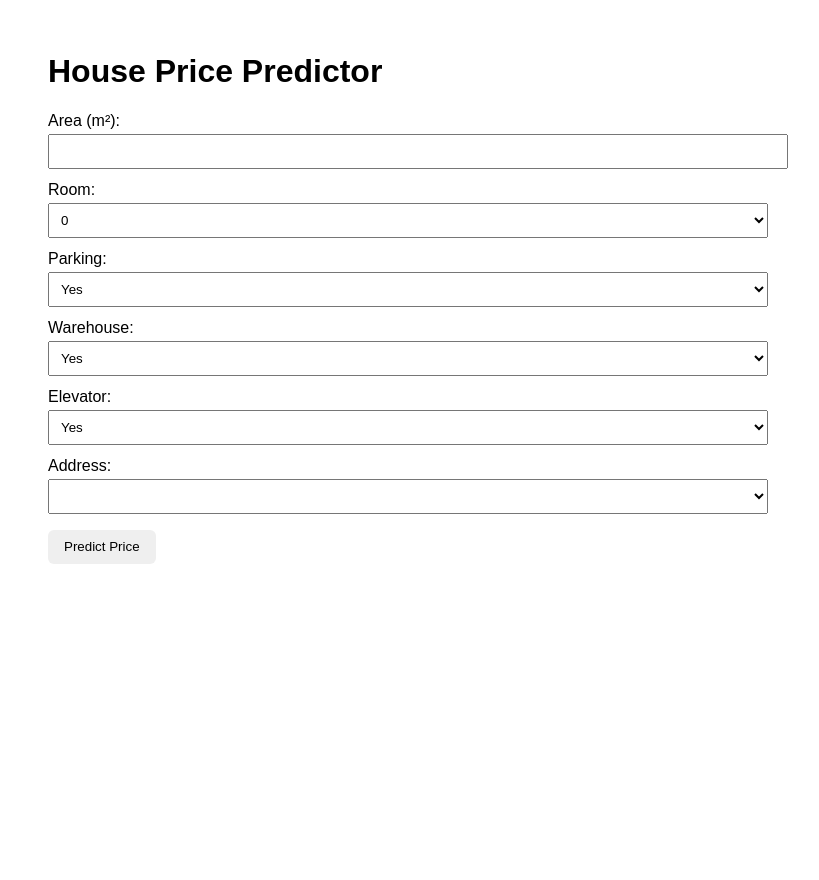
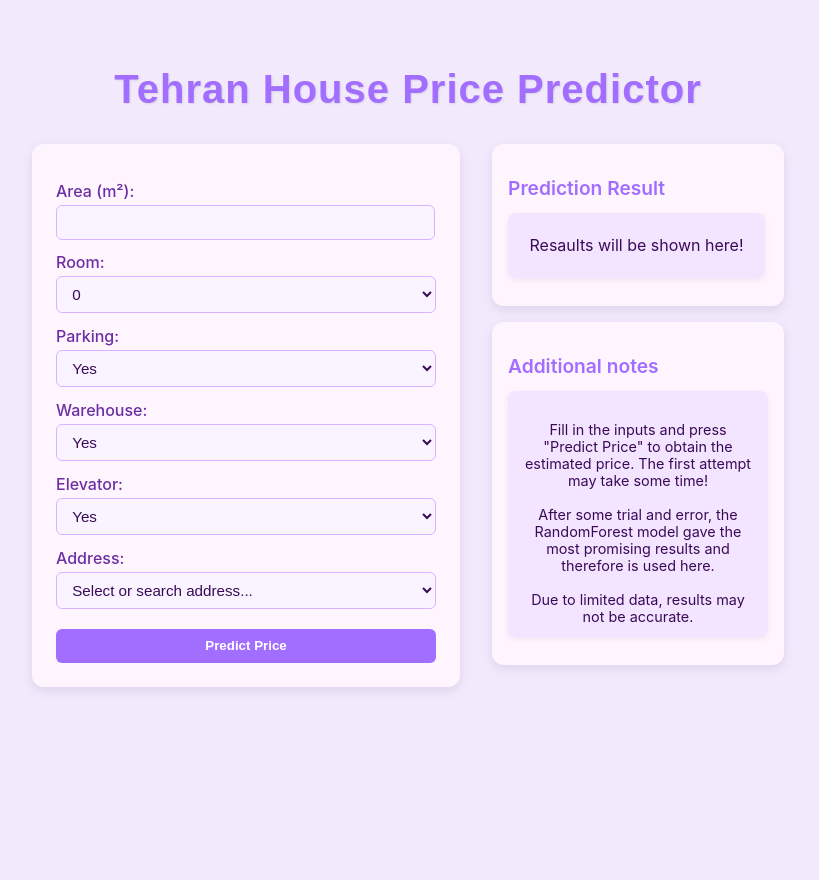
Before and after one commit to atr0pz/House-Pricing-Prediction, a Django app: page / in a window 1280 px wide. Shown: the whole page, without its empty margins (232-1051 px from the left). Before the commit the page ends 564 px from the top, so only its background shows below. Run offline with Django 5.2, Linux system fonts and the light colour scheme; lists and menus that the app fills with data are empty; some libraries are stand-ins or nearby versions.

Commit message:
feat: final UI changes

```diff
--- a/House_Price_Pred/housing/static/housing/scripts.js
+++ b/House_Price_Pred/housing/static/housing/scripts.js
@@ -1,13 +1,13 @@
-document.addEventListener('DOMContentLoaded', function() {
+document.addEventListener('DOMContentLoaded', function () {
   const form = document.getElementById('prediction-form');
   const resultDiv = document.getElementById('result');
   const addressSelect = document.getElementById('address');
 
   // Fetch all addresses and populate the dropdown
   fetch('/api/addresses/')
-        .then(response => response.json())
-        .then(data => {
-            data.forEach(address => {
+    .then((response) => response.json())
+    .then((data) => {
+      data.forEach((address) => {
         const option = document.createElement('option');
         option.value = address;
         option.textContent = address;
@@ -17,16 +17,16 @@ document.addEventListener('DOMContentLoaded', function() {
       // Initialize searchable dropdown with Tom Select
       new TomSelect('#address', {
         create: false,
-                sortField: { field: "text", direction: "asc" },
-                placeholder: "Select or search address..."
+        sortField: { field: 'text', direction: 'asc' },
+        placeholder: 'Select or search address...',
       });
     })
-        .catch(error => {
+    .catch((error) => {
       console.error('Error loading addresses:', error);
     });
 
   // Handle form submission
-    form.addEventListener('submit', async function(event) {
+  form.addEventListener('submit', async function (event) {
     event.preventDefault();
 
     const data = {
@@ -35,23 +35,25 @@ document.addEventListener('DOMContentLoaded', function() {
       parking: parseInt(document.getElementById('parking').value),
       warehouse: parseInt(document.getElementById('warehouse').value),
       elevator: parseInt(document.getElementById('elevator').value),
-            address: document.getElementById('address').value
+      address: document.getElementById('address').value,
     };
 
     try {
       const response = await fetch('/api/predict/', {
         method: 'POST',
         headers: { 'Content-Type': 'application/json' },
-                body: JSON.stringify(data)
+        body: JSON.stringify(data),
       });
 
       if (!response.ok) throw new Error(`Server error: ${response.status}`);
       const result = await response.json();
 
-            resultDiv.textContent = `Predicted Price (USD): $${result.predicted_price_usd.toFixed(2)}`;
+      resultDiv.textContent = `(USD): $${result.predicted_price_usd.toFixed(2)}
+(TOMAN): ${Math.floor(result.predicted_price_usd * 108000).toLocaleString()}`;
     } catch (err) {
       console.error(err);
-            resultDiv.textContent = "Error: Could not fetch prediction.";
+      resultDiv.textContent =
+        'Error: Could not fetch prediction. Make sure to fill the address input.';
     }
   });
 });
--- /dev/null
+++ b/House_Price_Pred/housing/static/housing/style.css
@@ -0,0 +1,250 @@
+body {
+  font-family: 'Inter', sans-serif;
+  background: #f2eafc; /* pastel purple background */
+  color: #3b0a57;
+  min-height: 100vh;
+  padding: 2rem;
+}
+
+/* Page title */
+h1 {
+  font-family: 'Poppins', sans-serif;
+  text-align: center;
+  font-size: 2.5rem; /* slightly bigger */
+  font-weight: 700; /* bold */
+  margin-bottom: 2rem;
+  color: #a26eff;
+  letter-spacing: 1px; /* adds subtle spacing */
+  text-shadow: 1px 1px 2px rgba(0, 0, 0, 0.1); /* subtle depth */
+}
+
+/* Container holding form + prediction side by side */
+.container {
+  display: flex;
+  justify-content: center;
+  gap: 2rem;
+  flex-wrap: wrap; /* stack on mobile */
+  align-items: flex-start; /* natural card height */
+}
+
+/* Form and prediction panel */
+.container > form,
+.container > #prediction-results {
+  flex: 0 0 auto; /* don't stretch */
+  border-radius: 12px;
+  padding: 1.5rem;
+  box-shadow: 0 4px 12px rgba(59, 10, 87, 0.1);
+  background-color: #fff5ff;
+}
+
+/* Form width */
+.container > form {
+  width: 380px; /* fixed width for form */
+}
+
+/* Prediction panel width (smaller, content-based) */
+.container > #prediction-results {
+  width: 260px; /* minimal width, fits content */
+}
+
+/* Form labels and inputs */
+label {
+  display: block;
+  margin-top: 0.8rem;
+  font-weight: 500;
+  color: #6b2fa3;
+}
+
+input,
+select {
+  width: 100%;
+  padding: 0.5rem 0.7rem;
+  margin-top: 0.25rem;
+  border-radius: 6px;
+  border: 1px solid #d9b3ff;
+  font-size: 0.95rem;
+  color: #3b0a57;
+  background-color: #f9f4ff;
+  transition: border 0.2s;
+}
+
+input:focus,
+select:focus {
+  outline: none;
+  border-color: #a26eff;
+}
+
+/* Buttons */
+button {
+  background-color: #a26eff;
+  color: #fff;
+  border: none;
+  border-radius: 6px;
+  padding: 0.6rem 1rem;
+  margin-top: 1.25rem;
+  width: 100%;
+  font-weight: 600;
+  cursor: pointer;
+  transition: all 0.2s ease;
+}
+
+button:hover {
+  background-color: #8c4dd3;
+  transform: translateY(-1px);
+  box-shadow: 0 2px 8px rgba(59, 10, 87, 0.2);
+}
+
+#area {
+  width: 355px;
+}
+
+.tomselected .ts-control,
+.ts-control {
+  background-color: #f9f4ff;
+  border: 1px solid #d9b3ff;
+  border-radius: 6px;
+  padding: 0.5rem 0.7rem;
+  font-size: 0.95rem;
+  color: #3b0a57;
+  min-height: 38px; /* same height as your inputs */
+  box-sizing: border-box;
+}
+
+/* Focus state */
+.ts-control.focus {
+  border-color: #a26eff;
+  box-shadow: 0 0 0 1px #a26eff;
+}
+
+/* The input inside Tom Select */
+.ts-control input {
+  background-color: transparent;
+  border: none;
+  outline: none;
+  font-size: 0.95rem;
+  color: #3b0a57;
+  padding: 0;
+}
+
+/* Dropdown menu */
+.ts-dropdown {
+  background-color: #fff5ff;
+  border: 1px solid #d9b3ff;
+  border-radius: 6px;
+  box-shadow: 0 4px 12px rgba(59, 10, 87, 0.1);
+  color: #3b0a57;
+}
+
+/* Highlighted option */
+.ts-dropdown .active {
+  background-color: #e3d4ff;
+  color: #3b0a57;
+}
+
+/* Prediction results */
+#prediction-results h2 {
+  font-size: 1.2rem;
+  font-weight: 600;
+  color: #a26eff;
+  margin-bottom: 0.8rem;
+}
+
+.result {
+  background-color: #f3e5ff;
+  border-radius: 8px;
+  padding: 0.8rem 1rem;
+  color: #3b0a57;
+  text-align: center; /* shrink to content */
+  justify-content: center;
+  align-items: center;
+  min-height: 40px;
+  white-space: pre-line; /* small minimum height */
+}
+
+.result-card {
+    background-color: #f3e5ff;
+    border-radius: 8px;
+    padding: 0.8rem 1rem;
+    color: #3b0a57;
+    text-align: center;
+    display: inline-flex;        /* shrink to content */
+    justify-content: center;
+    align-items: center;
+    margin-bottom: 0.75rem;      /* spacing between cards */
+    min-height: 40px;             /* small minimum height */
+    box-shadow: 0 2px 6px rgba(59,10,87,0.08);
+}
+
+/* Right stacked cards container */
+.right-cards {
+  display: flex;
+  flex-direction: column;
+  gap: 1rem; /* space between prediction and info card */
+}
+
+/* All right cards (prediction + info) */
+.right-cards > section {
+  width: 260px; /* keeps them same width as before */
+  border-radius: 12px;
+  padding: 1rem;
+  box-shadow: 0 4px 12px rgba(59, 10, 87, 0.1);
+  background-color: #fff5ff; /* same pastel purple card bg */
+}
+
+/* Maintain heading style inside right cards */
+.right-cards > section h2 {
+  font-size: 1.2rem;
+  font-weight: 600;
+  color: #a26eff;
+  margin-bottom: 0.8rem;
+}
+
+/* Inner card content inside right sections */
+.right-cards > section .result-card {
+  background-color: #f3e5ff;
+  border-radius: 8px;
+  padding: 0.8rem 1rem;
+  color: #3b0a57;
+  justify-content: center;
+  align-items: center;
+  margin-bottom: 0.75rem;
+  min-height: 40px;
+  min-width: 225px;
+  box-shadow: 0 2px 6px rgba(59,10,87,0.08);
+  width: auto;
+  white-space: pre-line;
+}
+
+/* Optional: smaller font for additional info */
+#info-card p {
+    font-size: 0.9rem;
+    margin: 0;
+}
+/* Loading & error states */
+.loading {
+  color: #a26eff;
+  font-style: italic;
+}
+
+.error {
+  background: #ffd9f2;
+  border: 1px solid #ffb3e6;
+  border-radius: 6px;
+  padding: 0.6rem 0.8rem;
+  color: #a2004b;
+}
+
+/* Responsive: stack panels on small screens */
+@media (max-width: 900px) {
+  .container {
+    flex-direction: column;
+    align-items: center;
+  }
+
+  .container > form,
+  .container > #prediction-results {
+    width: 100%;
+    max-width: 380px;
+    margin: 0.5rem 0;
+  }
+}
--- a/House_Price_Pred/housing/templates/housing/index.html
+++ b/House_Price_Pred/housing/templates/housing/index.html
@@ -1,25 +1,28 @@
 {% load static %}
-<!doctype html>
+<!DOCTYPE html>
 <html>
   <head>
     <meta charset="utf-8" />
-  <title>House Price Predictor</title>
+    <title>Tehran House Price Predictor</title>
     <meta name="viewport" content="width=device-width,initial-scale=1" />
-  <style>
-    body { font-family: Arial, sans-serif; padding: 2rem; max-width: 720px; margin: auto; }
-    label { display:block; margin-top: 0.75rem; }
-    input, select { width: 100%; padding: 0.5rem; margin-top: 0.25rem; }
-    button { margin-top: 1rem; padding: 0.6rem 1rem; border-radius: 6px; border: none; cursor: pointer; }
-    .result { margin-top: 1.25rem; padding: 1rem; background:#f7f7f7; border-radius:6px; }
-  </style>
-  <link href="https://cdn.jsdelivr.net/npm/tom-select@2.2.2/dist/css/tom-select.css" rel="stylesheet">
-
+    <link
+      href="https://fonts.googleapis.com/css2?family=Fredoka+One&display=swap"
+      rel="stylesheet"
+    />
+    <link
+      href="https://cdn.jsdelivr.net/npm/tom-select@2.2.2/dist/css/tom-select.css"
+      rel="stylesheet"
+    />
+    <link href="{% static 'housing/style.css' %}" rel="stylesheet" />
   </head>
   <body>
-  <h1>House Price Predictor</h1>
+    <h1>Tehran House Price Predictor</h1>
+
+    <div class="container">
+      <!-- Left long form -->
       <form id="prediction-form">
         <label>Area (m²):</label>
-  <input type="number" id="area" name="area" required>
+        <input type="number" id="area" name="area" required />
 
         <label>Room:</label>
         <select id="room" name="room">
@@ -49,12 +52,38 @@
         </select>
 
         <label>Address:</label>
-  <select id="address" name="address"></select> <!-- THIS IS IMPORTANT -->
+        <select id="address" name="address">
+          <option value="" selected disabled>
+            Select or search address...
+          </option>
+        </select>
 
         <button type="submit">Predict Price</button>
       </form>
 
-<div id="result"></div>
+      <!-- Right stacked cards -->
+      <div class="right-cards">
+        <section id="prediction-results">
+          <h2>Prediction Result</h2>
+          <div id="result" class="result-card">Resaults will be shown here!
+          </div>
+        </section>
+
+        <section id="info-section">
+          <h2>Additional notes</h2>
+          <div id="info-card" class="result-card">
+            <p>
+              Fill in the inputs and press "Predict Price" to obtain the estimated price. The first attempt may take some time!
+
+              After some trial and error, the RandomForest model gave the most promising results and therefore is used here.
+
+              Due to limited data, results may not be accurate.
+            </p>
+          </div>
+        </section>
+      </div>
+    </div>
+
     <script src="https://cdn.jsdelivr.net/npm/tom-select@2.2.2/dist/js/tom-select.complete.min.js"></script>
     <script src="{% static 'housing/scripts.js' %}"></script>
   </body>
```
Lines whose indentation alone changed are shown as unchanged.
